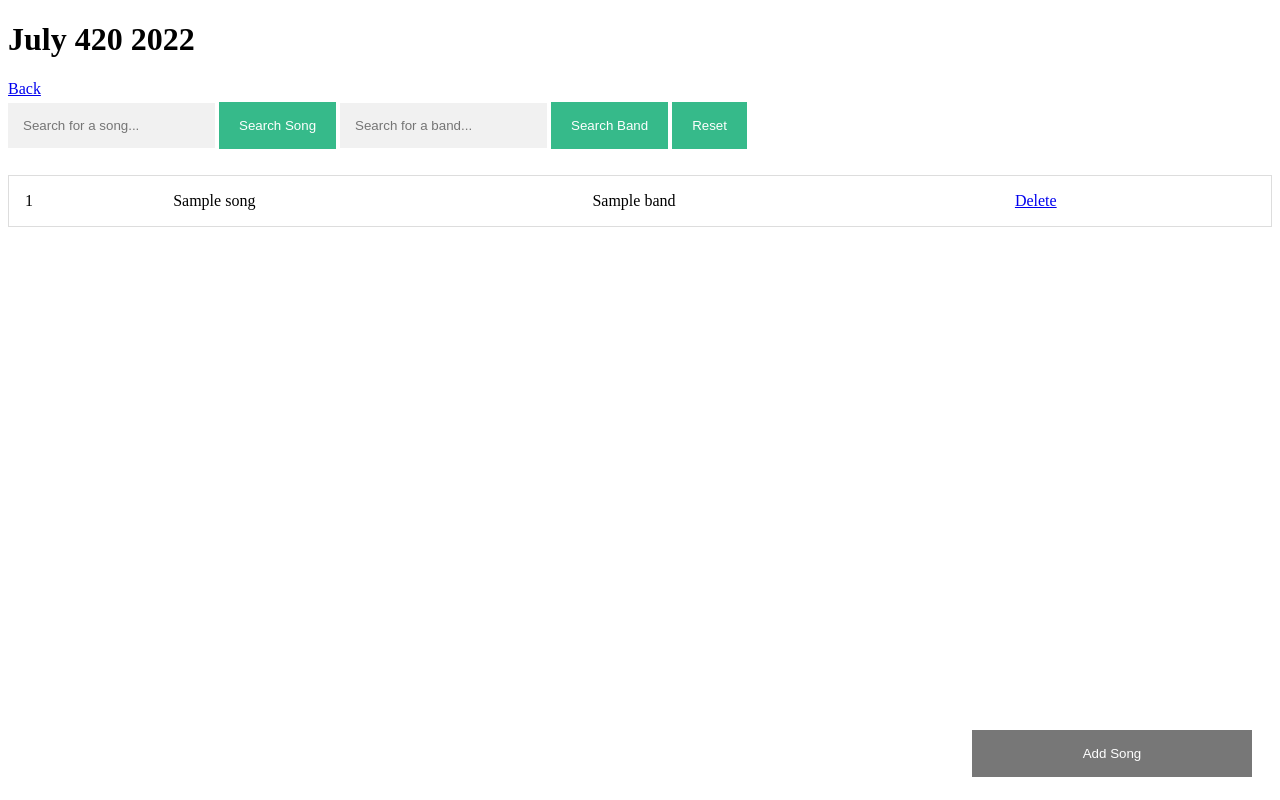
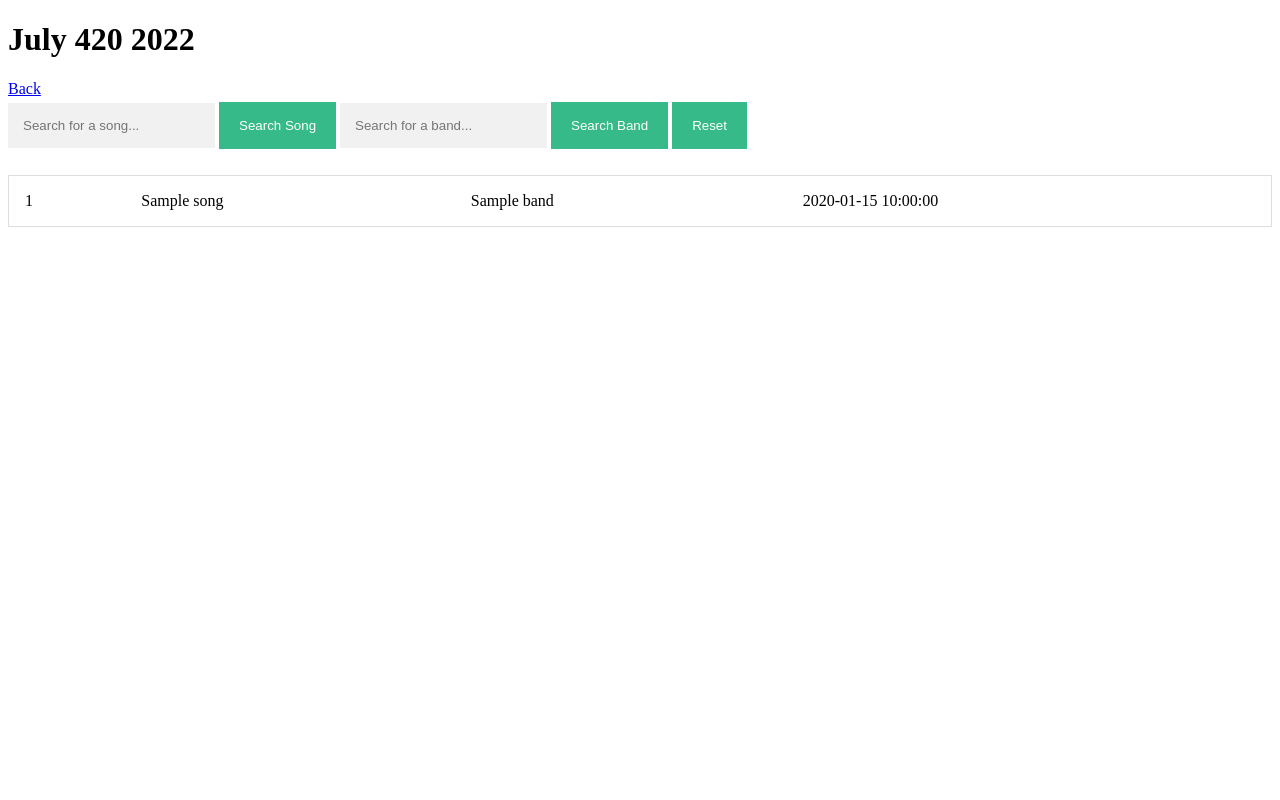
Before and after one commit to terryseyler/july420, a Flask app: template templates/2022.html in a window 1280 px wide. Run offline with Flask 2, Linux system fonts and the light colour scheme; the template is opened without the code that fills it: most values are stand-ins (such as "Sample title", 1, 10 or a date in 2020); parts of the project's set-up code (start-up, migrations or seed data) failed here and were passed over.

Commit message:
sdfdsf
sdfsdaf

```diff
--- a/app.py
+++ b/app.py
@@ -108,7 +108,7 @@ def song_search():
 def twentytwentytwo():
     conn=create_connection()
     cursor=conn.cursor()
-    data_2022=cursor.execute("""select * from jul2022 order by DateTime Desc""").fetchall()
+    data_2022=cursor.execute("""select Song,Band,DateTime from july2022_d order by DateTime""").fetchall()
     return render_template('2022.html',data_2022=data_2022)
 
 @app.route('/2022',methods=['POST','GET'])
--- a/templates/2022.html
+++ b/templates/2022.html
@@ -6,7 +6,7 @@
 <h1>July 420 2022</h1>
 <a href="{{url_for('index')}}">Back</a>
 </head>
-<button class="open-button" onclick="openForm()">Add Song</button>
+<!--<button class="open-button" onclick="openForm()">Add Song</button>-->
 <div class="form">
 <span>
 <form method="POST">
@@ -38,9 +38,9 @@
 {% for song in data_2022 %}
   <tr>
     <td> {{ song['Rank'] }} </td>
-    <td> {{ song['song'] }} </td>
-    <td> {{ song['band'] }} </td>
-    <td><a class='action' href="{{ url_for('delete',Rank=song['Rank'])}}">Delete</a>
+    <td> {{ song['Song'] }} </td>
+    <td> {{ song['Band'] }} </td>
+    <td> {{ song['DateTime'] }} </td>
   </tr>
 {% endfor %}
 </table>
```
Also changed, not shown: DB/july420.db.
